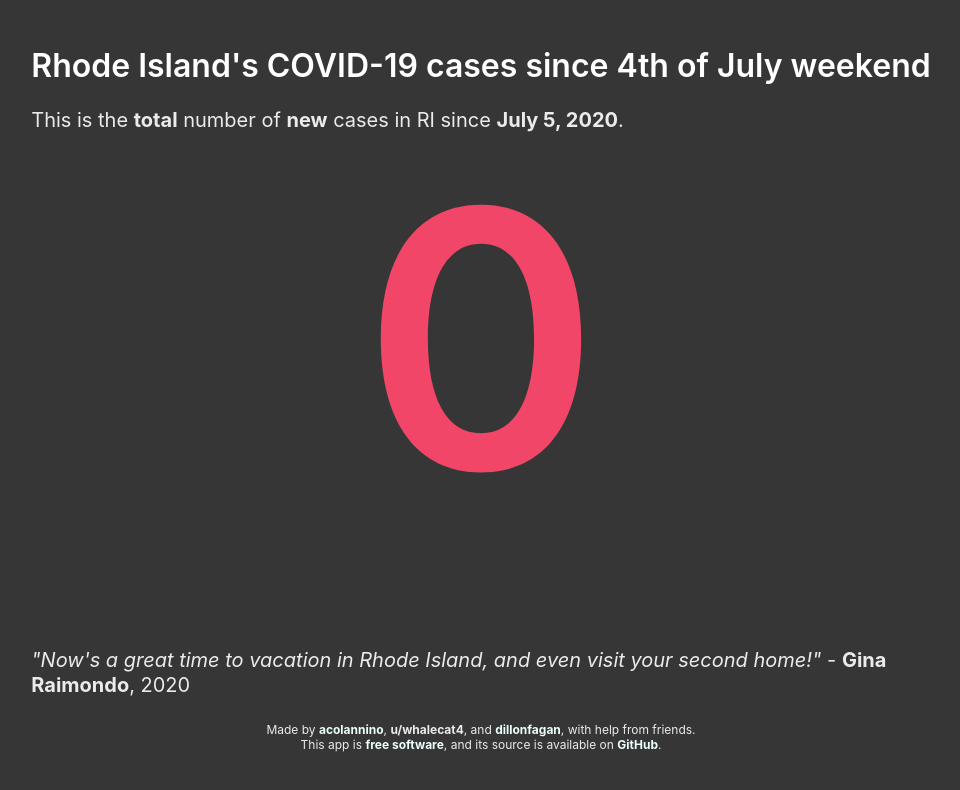
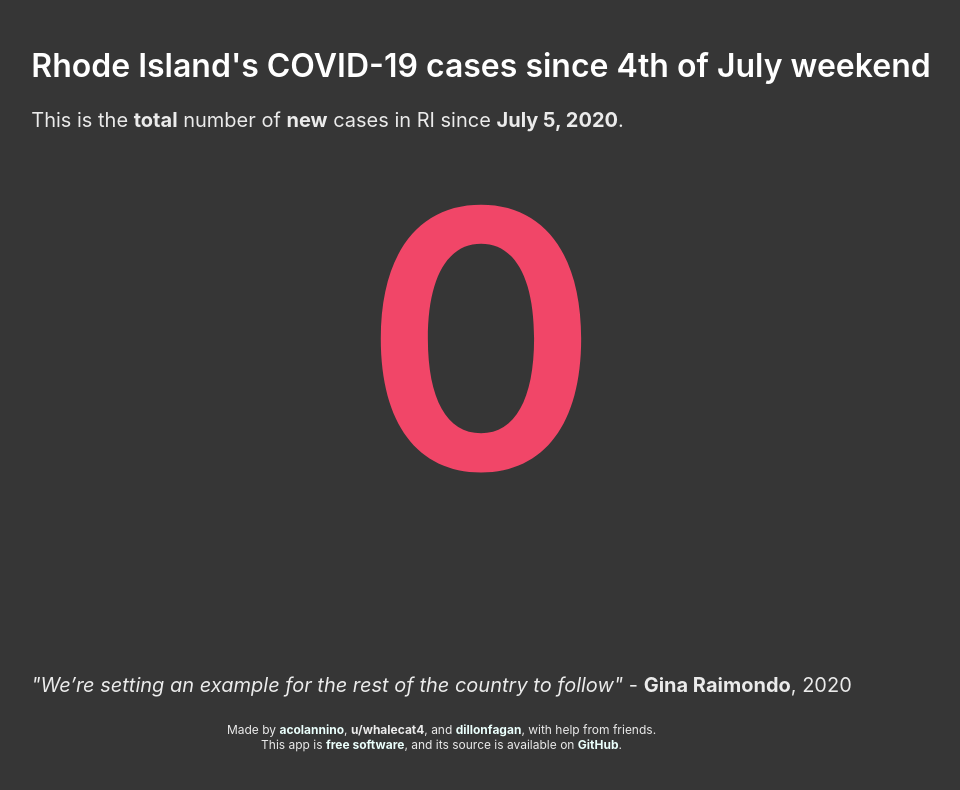
Before and after one commit to akc8012/gina-rona-app, a Preact app: page / in a window 1280 px wide. Shown: the top 790 px of the page, without its empty margins (159-1119 px from the left). Built offline with nearby package versions, Linux system fonts and the light colour scheme; no server answers.

Commit message:
Updated quotes as to not get sued for libel

```diff
--- a/src/components/GinaQuotes.tsx
+++ b/src/components/GinaQuotes.tsx
@@ -1,9 +1,23 @@
 import { h } from 'preact';
 
 export function GinaQuotes() {
+	const quotes = [
+		'We’re setting an example for the rest of the country to follow',
+		'Pat yourself on the back!',
+		'If you find yourself too close to someone, move.',
+		'EGREGIOUS DISREGARD FOR THE RULES',
+		"We're going to rebuild a better, stronger, healthier, more equitable, more resilient Rhode Island"
+	];
+
+	return (
+		<Quote>{quotes[0]}</Quote>
+	);
+}
+
+function Quote(props: any) {
 	return (
 		<p class='bottom-text subtitle is-5'>
-			<i>"Now's a great time to vacation in Rhode Island, and even visit your second home!"</i> - <b>Gina Raimondo</b>, 2020
+			<i>"{props.children}"</i> - <b>Gina Raimondo</b>, 2020
 		</p>
-	);
+	)
 }
```
